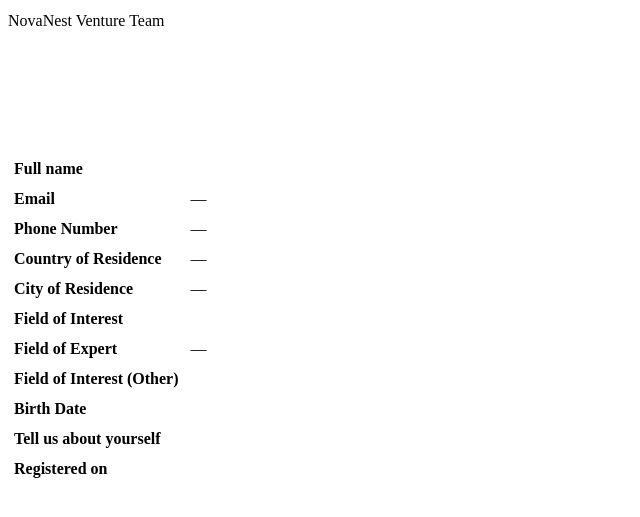
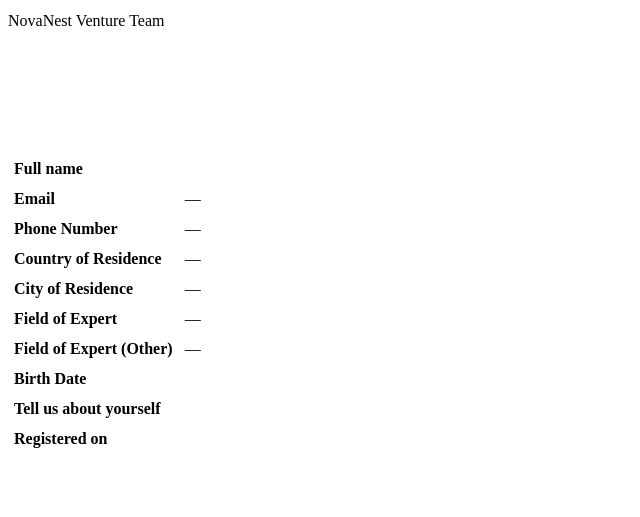
Before and after one commit to ImanNasrEsfahani/novanest-backend, a Django app: template forms/templates/trainee_registration_email.html in a window 1280 px wide. Shown: the part 174-691 px from the top of the page, without its empty margins (0-640 px from the left). Run offline with Django 4.2, Linux system fonts and the light colour scheme; the template is opened without the code that fills it, so the values that code supplies are empty.

Commit message:
Update TraineeRegistration model to replace 'FieldOfInterest' with 'FieldOfExpert' and add 'FieldOfExpertOther'; modify serializer and email template accordingly.

```diff
--- a/forms/models.py
+++ b/forms/models.py
@@ -133,8 +133,8 @@
   countryOfResidence=models.CharField(max_length=300, blank=True)
   cityOfResidence=models.CharField(max_length=300, blank=True)
   birthDate=models.DateField(null=True, blank=True)
-  FieldOfInterest=models.CharField(max_length=300, null=True, blank=True)
-  FieldOfInterest=models.CharField(max_length=300, null=True, blank=True)
+  FieldOfExpert=models.CharField(max_length=100, blank=True)
+  FieldOfExpertOther=models.CharField(null=True, max_length=100, blank=True)
   TellUsAboutYourself=models.CharField(max_length=1500, null=True, blank=True)
   createdAt=models.DateTimeField(auto_now_add=True)
   updatedAt=models.DateTimeField(auto_now=True)
--- a/forms/serializers.py
+++ b/forms/serializers.py
@@ -517,8 +517,8 @@
             'phone_number': instance.phoneNumber,
             'country_of_residence': instance.countryOfResidence,
             'city_of_residence': instance.cityOfResidence,
-            'Field_of_interest': instance.FieldOfInterest,
-            'Field_of_interest_other': instance.FieldOfInterestOther,
+            'Field_of_expert': instance.FieldOfExpert,
+            'Field_of_expert_other': instance.FieldOfExpertOther,
             'birth_date': instance.birthDate,
             'Tell_us_about_yourself': instance.TellUsAboutYourself,
             'created_at': instance.createdAt,
--- a/forms/templates/trainee_registration_email.html
+++ b/forms/templates/trainee_registration_email.html
@@ -25,9 +25,8 @@
         <tr><td><strong>Phone Number</strong></td><td>{{ phone_number|default:"—" }}</td></tr>
         <tr><td><strong>Country of Residence</strong></td><td>{{ country_of_residence|default:"—" }}</td></tr>
         <tr><td><strong>City of Residence</strong></td><td>{{ city_of_residence|default:"—" }}</td></tr>
-        <tr><td><strong>Field of Interest</strong></td><td>{{ Field_of_interest }}</td></tr>
-        <tr><td><strong>Field of Expert</strong></td><td>{{ field_of_expert|default:"—" }}</td></tr>
-        <tr><td><strong>Field of Interest (Other)</strong></td><td>{{ Field_of_interest_other }}</td></tr>
+        <tr><td><strong>Field of Expert</strong></td><td>{{ Field_of_expert|default:"—" }}</td></tr>
+        <tr><td><strong>Field of Expert (Other)</strong></td><td>{{ Field_of_expert_other|default:"—" }}</td></tr>
         <tr><td><strong>Birth Date</strong></td><td>{{ birth_date }}</td></tr>
         <tr><td><strong>Tell us about yourself</strong></td><td>{{ Tell_us_about_yourself }}</td></tr>
         <tr><td><strong>Registered on</strong></td><td>{{ created_at|date:"SHORT_DATETIME_FORMAT" }}</td></tr>
```
Also changed, not shown: db.sqlite3, forms/migrations/0001_initial.py.
